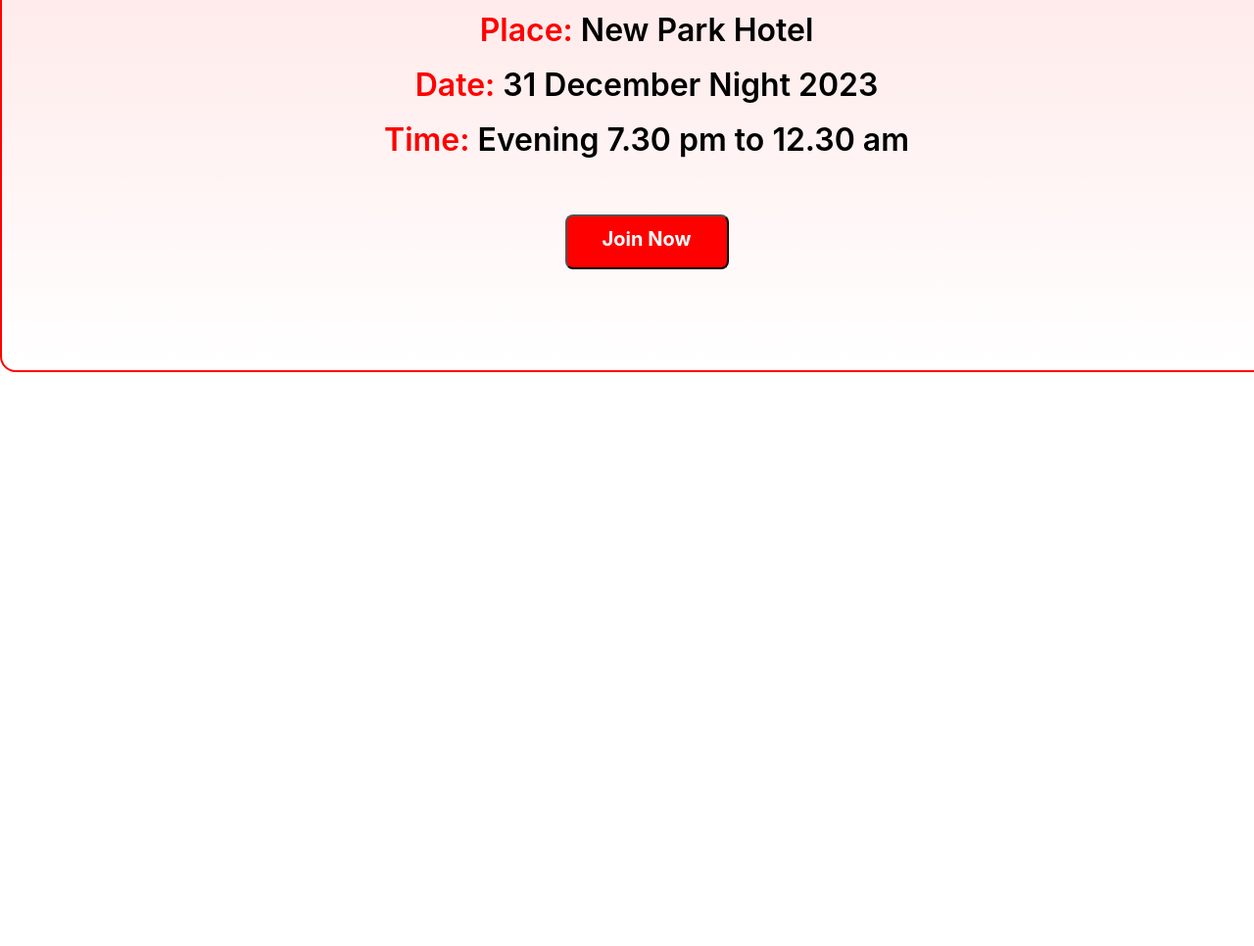
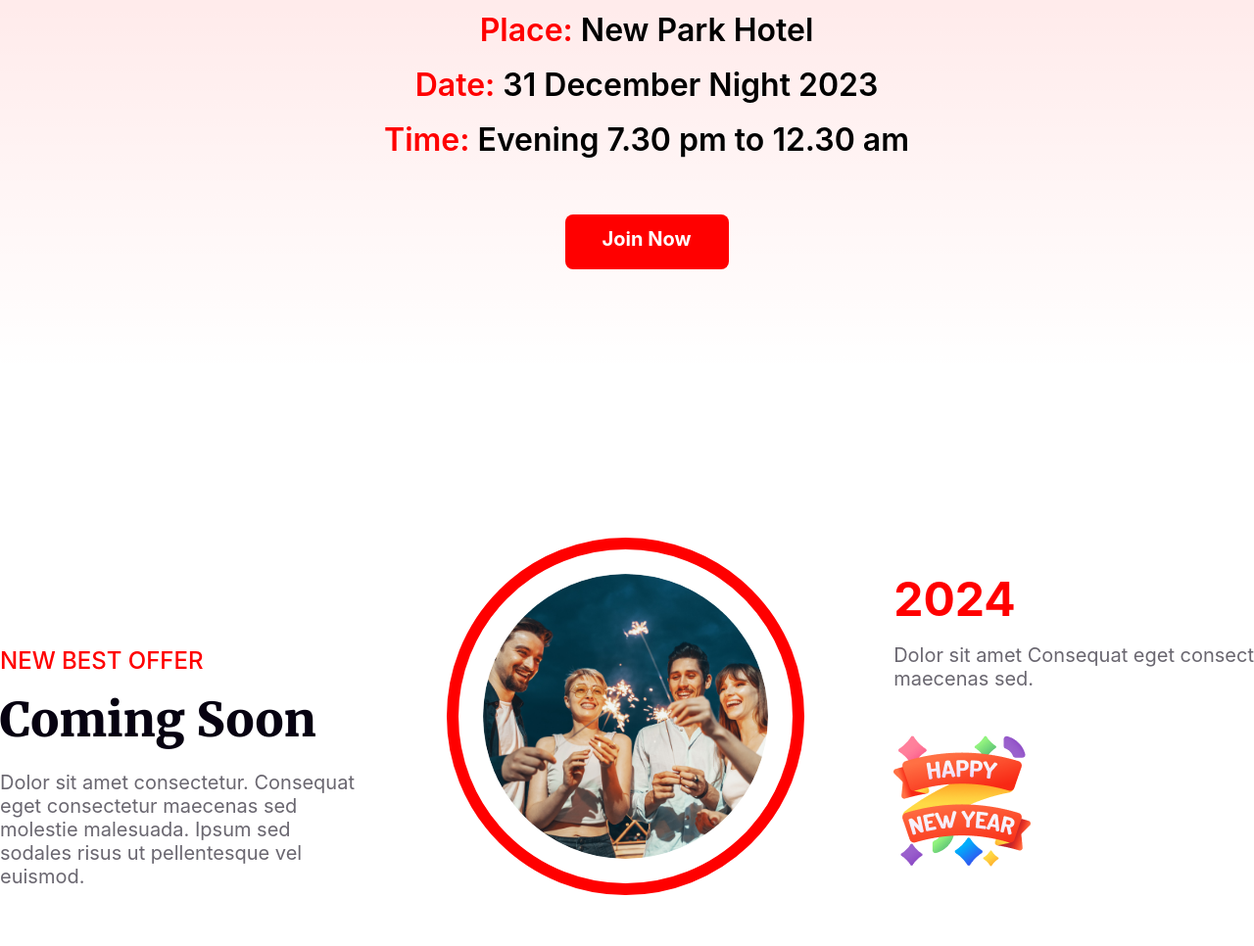
Before and after one commit to ayanmiraz16/new-year-web, a plain HTML site: page index.html in a window 1280 px wide. Shown: the part 2458-3424 px from the top of the page at 98% size. Before the commit the page ends 2838 px from the top, so only its background shows below. Drawn offline with Linux system fonts and the light colour scheme.

Commit message:
fourth section

```diff
--- a/index.html
+++ b/index.html
@@ -47,6 +47,24 @@
                     </div>
                 </div>
             </section>
+            <!-- coming soon section starts here -->
+             <section class="fourth-section-container">
+                <div class="fourth-section-container-left-side">
+                    <h3>NEW BEST OFFER</h3>
+                    <h1>Coming Soon</h1>
+                    <p>Dolor sit amet consectetur. Consequat eget consectetur maecenas sed molestie malesuada. Ipsum sed sodales risus ut pellentesque vel euismod. </p>
+                </div>
+                <div class="fourth-section-container-center">
+                    <img src="./images/Ellipse 1.png" alt="">
+                </div>
+                <div class="fourth-section-container-right-side">
+                    <h1>2024</h1>
+                    <p>Dolor sit amet <consectetur class="br"></consectetur> Consequat eget consectetur <br> maecenas sed.</p>
+                    <div class="fourth-section-container-right-side-image"><img src="./images/Group 96.png" alt=""></div>
+
+                </div>
+             </section>
+              <!-- coming soon section ends here -->
     </main>
     <footer>
 
--- a/style.css
+++ b/style.css
@@ -162,7 +162,6 @@ body{
 .schedule-container{
     width: 1320px;
     height: 482px;
-    border: 2px solid red;
     margin: 0 auto;
     margin-top: 120px;
     border-radius: 16px;
@@ -191,9 +190,110 @@ body{
     font-size: 20px;
     font-weight: 700;
     border-radius: 8px;
+    border: none;
     background: rgb(255, 0, 0);
     width: 167px;
     height: 56px;
     padding: 10px 32px 16px 32px;
     margin-top: 48px;
 }
+
+/* fouth-section-container styles stars here */
+
+.fourth-section-container{
+    width: 1320px;
+    height: 463px;
+    margin: 0 auto;
+    margin-top: 120px;
+    display: flex;
+    flex-direction: row;
+    justify-content: center;
+    align-items: center;
+    gap: 70px;
+    margin-bottom: 120px;
+}
+.fourth-section-container-left-side{
+    width: 33.33%;
+    width: 393px;
+    display: flex;
+    flex-direction: column;
+    justify-content: center;
+    align-items: left;
+    text-align: left;
+    margin-top: 104px;
+
+}
+
+.fourth-section-container-left-side h3{
+    color: rgb(255, 0, 0);
+    font-family: Inter;
+    font-size: 24px;
+    font-weight: 500;
+    margin-bottom: 16px;
+}
+
+.fourth-section-container-left-side h1{
+    color: rgb(7, 2, 17);
+    font-family: Merriweather;
+    font-size: 48px;
+    font-weight: 900;
+    margin-bottom: 22px;
+}
+
+.fourth-section-container-left-side p{
+    color: rgba(7, 2, 17, 0.6);
+    font-family: Inter;
+    font-size: 20px;
+    font-weight: 400;
+}
+
+.fourth-section-container-center{
+    width: 463px;
+    width: 33.33%;
+    display: flex;
+    flex-direction: column;
+    justify-content: center;
+    align-items: center;
+}
+
+.fourth-section-container-center img{
+    width: 364.84px;
+    height: 364.84px;
+    box-sizing: border-box;
+    border: 12px solid rgb(255, 0, 0);
+    border-radius: 100%;
+    padding: 25px;
+}
+
+
+.fourth-section-container-right-side{
+    width: 276px;
+    width: 33.33%;
+    display: flex;
+    flex-direction: column;
+    justify-content: center;
+}
+
+.fourth-section-container-right-side h1{
+    color: rgb(255, 0, 0);
+    font-family: Inter;
+    font-size: 48px;
+    font-weight: 700;
+    margin-bottom: 16px;
+}
+
+
+.fourth-section-container-right-side p{
+    color: rgba(7, 2, 17, 0.6);
+    font-family: Inter;
+    font-size: 20px;
+    font-weight: 400;
+    margin-bottom: 43px;
+}
+
+
+.fourth-section-container-right-side-image{
+    width: 140px;
+    height: 132.79px;
+
+}
```
